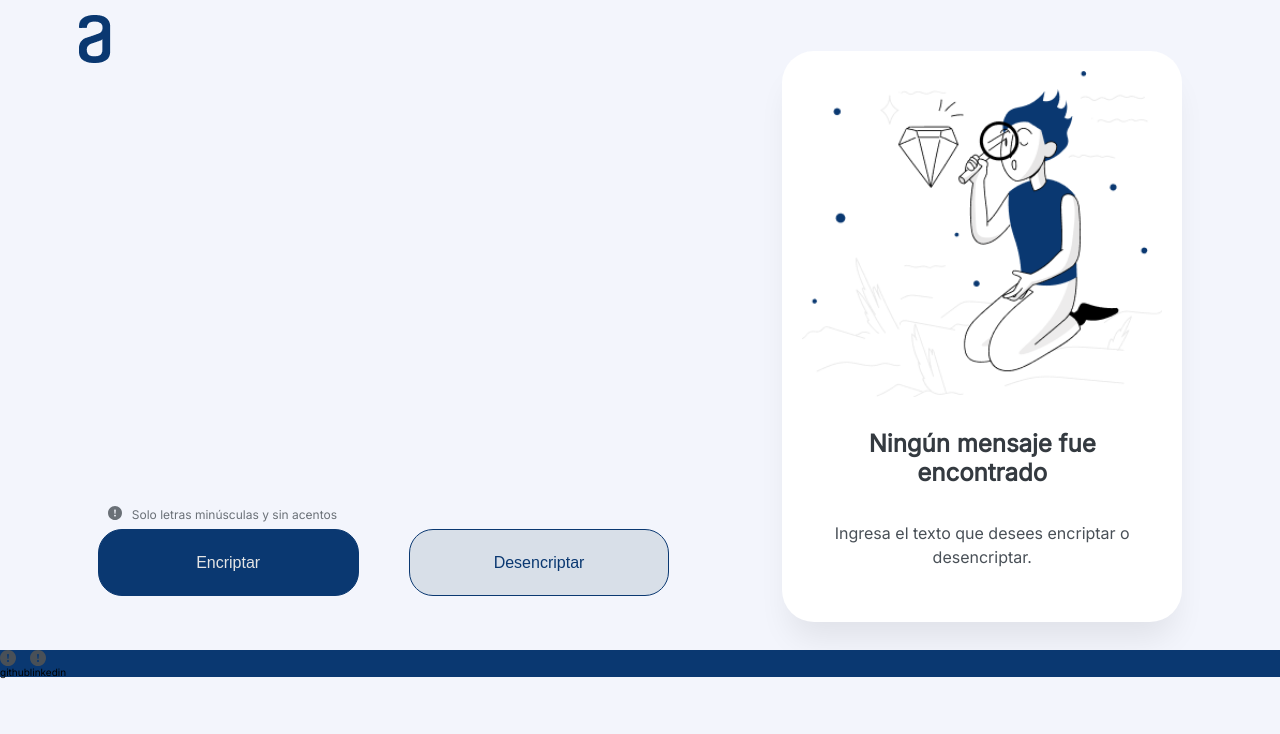
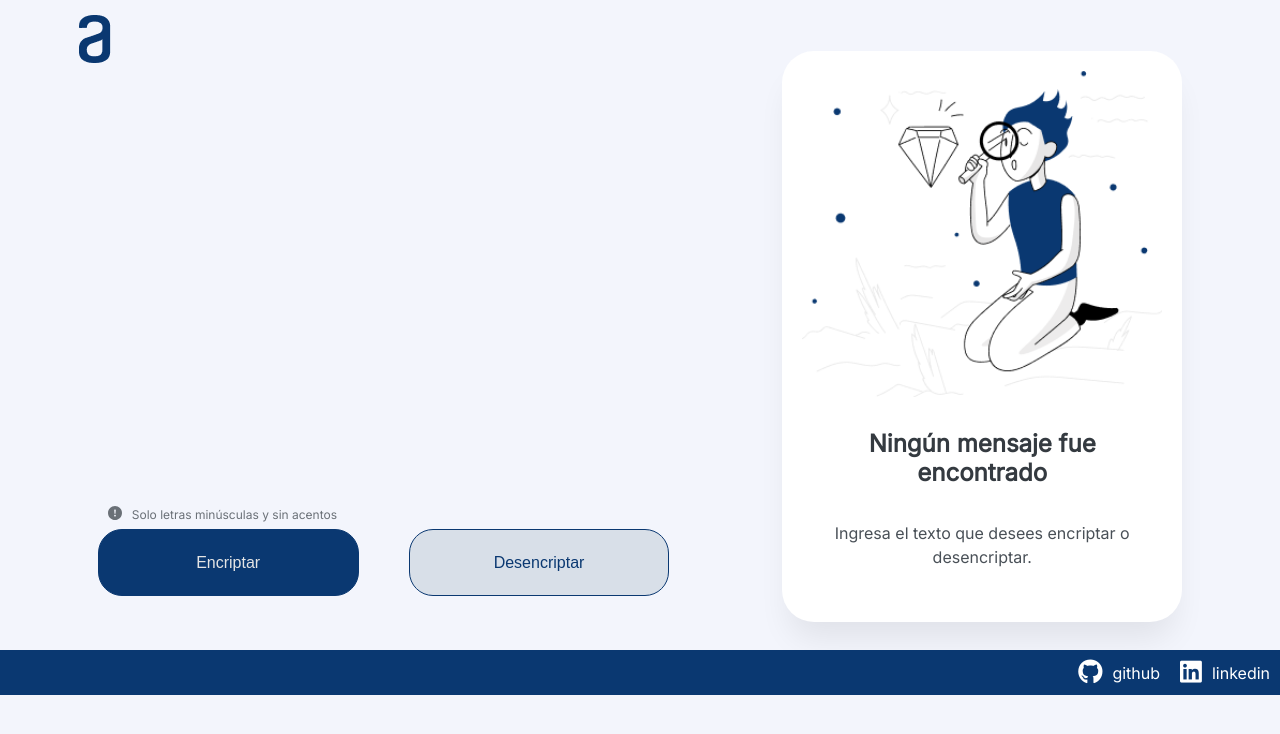
Before and after one commit to albertsamo/encriptador-alura, a plain HTML site: page index.html in a window 1280 px wide. Drawn offline with Linux system fonts and the light colour scheme.

Commit message:
agregando el footer con los links de social media

```diff
--- a/assets/css/style.css
+++ b/assets/css/style.css
@@ -221,5 +221,41 @@ main {
 }*/
 
 footer{
+    justify-content: end;
+    padding: 1rem;
+    color: #ffffff;
     background-color: #0a3871;
 }
+
+footer i{
+
+    font-size: 25px;
+    margin-left: 2rem;
+    color: #ffffff;
+
+}
+footer h5{
+    font-size: 16px;
+    margin-left: 1rem;
+    color: #ffffff;
+}
+
+.enlace__github{
+    display: flex;
+    justify-content: center;
+    align-items: center;
+    text-decoration: none;
+}
+
+.enlace__linkedin{
+    display: flex;
+    justify-content: center;
+    align-items: center;
+    text-decoration: none;
+}
+a:visited{
+    color: #ffffff;
+}
+.enlaces a:hover{
+    color: var(--colorUltimo);
+}
--- a/index.html
+++ b/index.html
@@ -10,6 +10,7 @@
     <link rel="preconnect" href="https://fonts.googleapis.com">
     <link rel="preconnect" href="https://fonts.gstatic.com" crossorigin>
     <link href="https://fonts.googleapis.com/css2?family=Inter:wght@200;400&display=swap" rel="stylesheet">
+    <script src="https://kit.fontawesome.com/ce33f802d1.js" crossorigin="anonymous"></script>
 
     <title>Encriptador de texto</title>
 </head>
@@ -56,15 +57,18 @@
 
     </main>
     <footer>
-        <div>
-        <img src="assets/img/Vector.svg" alt="">
-        <h5>github</h5>
-    </div>
+        <div class="enlaces">
+            <a href="https://github.com/albertsamo" class="enlace__github">
+            <i class="fa-brands fa-github"></i>
+            <h5>github</h5>
+            </a>
+        </div>
 
-    <div>
-        <img src="assets/img/Vector.svg" alt="">
-        <h5>linkedin</h5>
-    </div>
+        <div class="enlaces">
+            <a href="https://www.linkedin.com/in/jorge-s%C3%A1nchez-893076179/" class="enlace__linkedin">
+            <i class="fa-brands fa-linkedin"></i>
+            <h5>linkedin</h5></a>
+        </div>
     </footer>
 
     <script src="assets/js/script.js">
```
